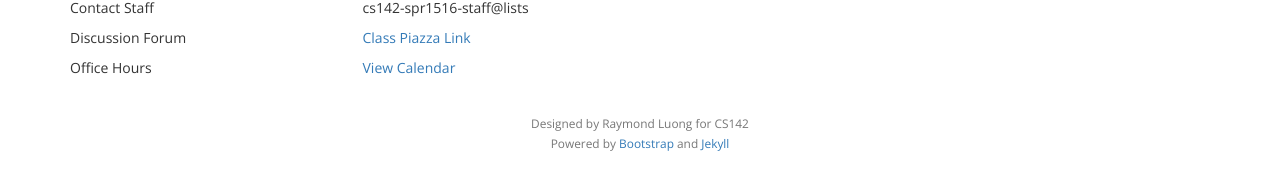
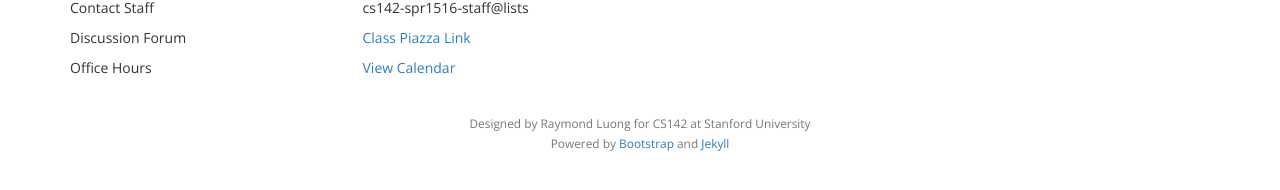
Before and after one commit to raymondluong/cs142-website-redesign, a Jekyll site: the page built from index.html, in a window 1280 px wide. Shown: the part 644-834 px from the top of the page. Built offline with Jekyll 4.4.1, drawn with Linux system fonts in a browser that asks for light colours.

Commit message:
added stanford to footer

```diff
--- a/_includes/footer.html
+++ b/_includes/footer.html
@@ -1,7 +1,7 @@
 <footer>
   <div class="container text-center">
     <small class="text-muted">
-    	Designed by Raymond Luong for CS142
+    	Designed by Raymond Luong for CS142 at Stanford University
     	<br>
     	Powered by <a href="http://getbootstrap.com/" target="_blank">Bootstrap</a> and <a href="https://jekyllrb.com" target="_blank">Jekyll</a>
     </small>
```
